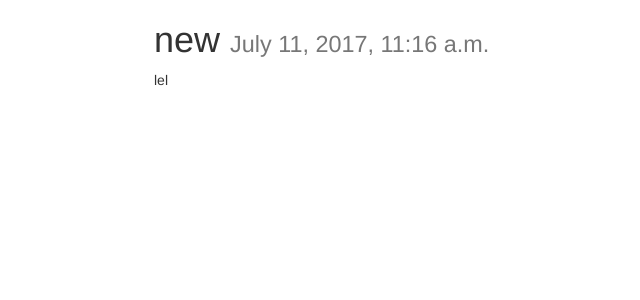
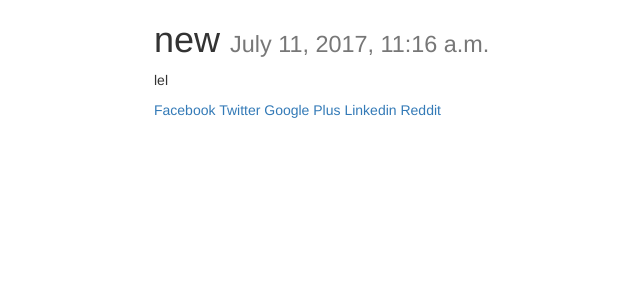
Before and after one commit to karanrajpal14/trydjango19, a Django app: a page that uses src/templates/post_detail.html in a window 1280 px wide. Shown: the top 300 px of the page, without its empty margins (216-856 px from the left). Run offline with Django 3.2, Linux system fonts and the light colour scheme; data comes from the database, SQL or seed files in the repository; both versions use the stored data as it was after the commit; some libraries are stand-ins or nearby versions.

Commit message:
Added shareable links using custom template filters

```diff
--- /dev/null
+++ b/src/posts/templatetags/urlify.py
@@ -0,0 +1,8 @@
+from urllib.parse import quote_plus
+from django import template
+
+register = template.Library()
+
+@register.filter
+def urlify(value):
+    return quote_plus(value)
--- a/src/posts/views.py
+++ b/src/posts/views.py
@@ -1,9 +1,9 @@
-from django.shortcuts import render, get_object_or_404, redirect
-from django.http import HttpResponse, HttpResponseRedirect
+from .forms import PostForm
 from .models import Post
-from .forms import PostForm
 from django.contrib import messages
 from django.core.paginator import Paginator, EmptyPage, PageNotAnInteger
+from django.http import HttpResponse, HttpResponseRedirect
+from django.shortcuts import render, get_object_or_404, redirect
 
 def post_create(request):
 	form = PostForm(request.POST or None, request.FILES or None)
--- a/src/templates/post_detail.html
+++ b/src/templates/post_detail.html
@@ -1,4 +1,5 @@
 {% extends 'base.html' %}
+{% load urlify %}
 
 {% block head_title %}
 {{ instance.title }} | {{ block.super }}
@@ -7,11 +8,30 @@
 {% block content %}
 
 <div class="col-sm-6 col-sm-offset-3">
+
 	<h1>{{ instance.title }} <small>{{ instance.posted }}</small></h1>
 	{% if instance.image %}
 	<img src="{{ instance.image.url }}" class="img-responsive">
 	{% endif %}
 	{{ instance.content | linebreaks }}
+
+	<a href="https://www.facebook.com/sharer/sharer.php?u={{ request.build_absolute_uri }}">
+		Facebook
+	</a>
+
+	<a href="https://twitter.com/home?status={{ instance.content | truncatechars:100 | urlify }}{{ request.build_absolute_uri }}">
+		Twitter
+	</a>
+
+	<a href='https://plus.google.com/share?url={{ request.build_absolute_uri }}'>Google Plus</a>
+
+	<a href="https://www.linkedin.com/shareArticle?mini=true&url={{ request.build.build_absolute_uri }}&title={{ instance.title | truncatechars:100 | urlify }}&summary={{ instance.content | truncatechars:100 | urlify }}&source={{ request.build_absolute_uri }}">
+		Linkedin
+	</a>
+
+	<a href="http://www.reddit.com/submit?url={{ request.build_absolute_uri }}&title={{ instance.title | truncatechars:100 | urlify }}">Reddit</a>
+
 </div>
 
+
 {% endblock content %}
--- a/src/templates/post_list.html
+++ b/src/templates/post_list.html
@@ -13,7 +13,7 @@
 					<img src="{{ post.image.url }}" class="img-responsive">
 					{% endif %}
 					<div class="caption">
-						<h3><a href='/posts/{{ post.id }}/'>{{ post.title }}</a> <small><a href="{{ post.get_absolute_url }}">{{ post.posted | timesince }} ago</a></small></h3>
+						<h3><a href='/posts/{{ post.slug }}/'>{{ post.title }}</a> <small><a href="{{ post.get_absolute_url }}">{{ post.posted | timesince }} ago</a></small></h3>
 						<p><a href='{% url "posts:detail" slug=post.slug %}'><!-- {% lorem %} -->{{ post.content | truncatechars:140 | linebreaks }}</a></p>
 						<p><a href="{{ post.get_absolute_url }}" class="btn btn-primary" role="button">View Post</a></p>
 					</div>
```
Also changed, not shown: src/db.sqlite3, src/posts/templatetags/__init__.py (added), 2 other files.
